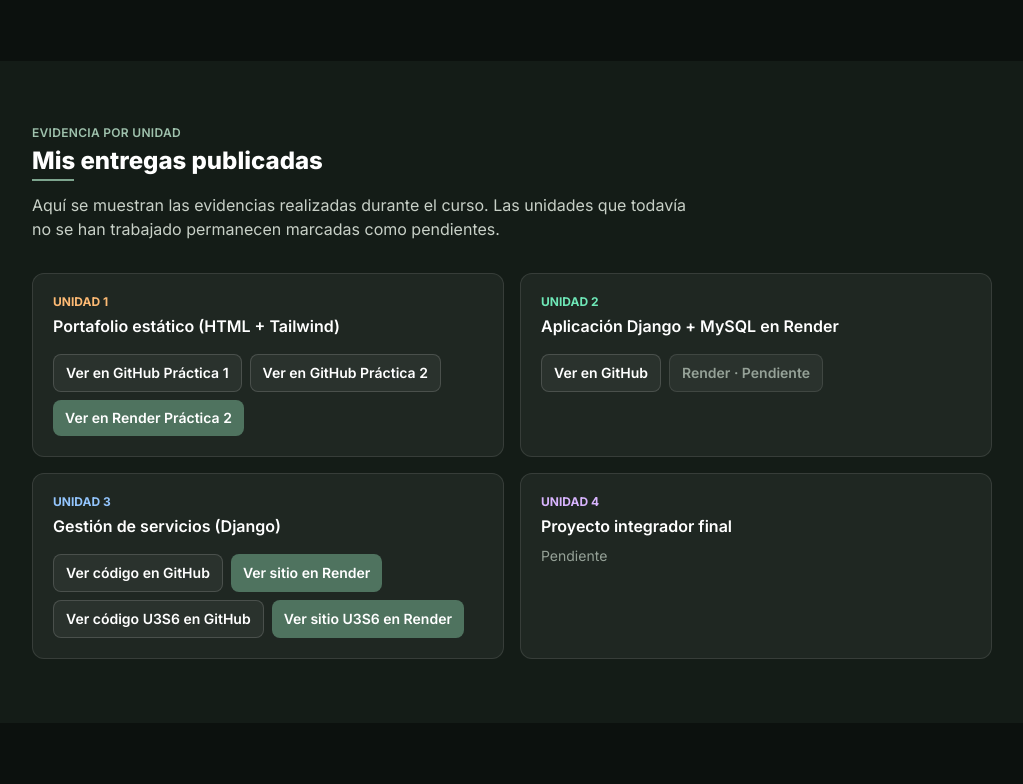
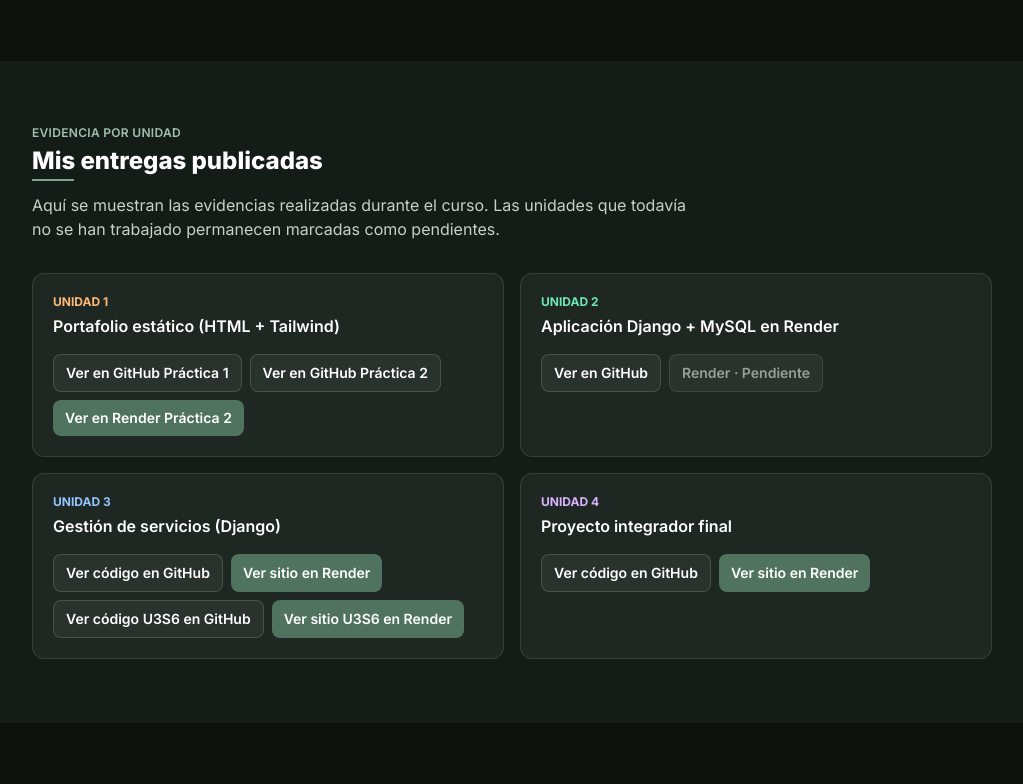
Before and after one commit to MannArvizuMartinOsiel/Portafolio_MOMA, a plain HTML site: page portafolioMOMA.HTML in a window 1280 px wide. Shown: the part 1965-2749 px from the top of the page, without its empty margins (128-1151 px from the left). Drawn offline with nearby package versions, Linux system fonts and the light colour scheme.

Commit message:
Actualizar portafolio MOMA

```diff
--- a/portafolioMOMA.HTML
+++ b/portafolioMOMA.HTML
@@ -367,16 +367,14 @@
   </div>
 
   <div class="mt-6">
-    <!-- EDITA AQUI: pon la URL final de tu proyecto (la misma de la Unidad 4) -->
-    <a href="[URL-UNIDAD-4]" class="inline-flex items-center gap-2 rounded-lg bg-brand-600 hover:bg-brand-700 text-white font-semibold px-5 py-3 text-sm transition">
+    <a href="https://u4s7-mann-arvizu-martin-osiel.onrender.com" target="_blank" rel="noopener noreferrer" class="inline-flex items-center gap-2 rounded-lg bg-brand-600 hover:bg-brand-700 text-white font-semibold px-5 py-3 text-sm transition">
       <span data-es="Ver proyecto en vivo →" data-en="View live project →">Ver proyecto en vivo →</span>
     </a>
   </div>
 </section>
 
 <!-- ============================================================
-     EDITA AQUI: ENLACES DE ENTREGAS POR UNIDAD (4 enlaces)
-     Reemplaza cada [URL-UNIDAD-X] por la URL real de Render.
+     ENLACES DE ENTREGAS POR UNIDAD
      ============================================================ -->
 <section id="entregas" class="scroll-reveal bg-ink text-white">
   <div class="max-w-5xl mx-auto px-4 sm:px-6 lg:px-8 py-16">
@@ -415,7 +413,10 @@
       <li class="rounded-xl bg-white/5 border border-white/10 p-5 hover:bg-white/10 transition">
         <p class="text-xs font-bold text-purple-300 uppercase" data-es="Unidad 4" data-en="Unit 4">Unidad 4</p>
         <p class="font-semibold mt-1" data-es="Proyecto integrador final" data-en="Final capstone project">Proyecto integrador final</p>
-        <span class="text-sm text-slate-400 mt-2 inline-block" data-es="Pendiente" data-en="Pending">Pendiente</span>
+        <div class="mt-4 flex flex-wrap gap-2">
+          <a href="https://github.com/MannArvizuMartinOsiel/u4s7-Mann-Arvizu-Martin-Osiel" target="_blank" rel="noopener noreferrer" class="inline-flex items-center justify-center rounded-lg border border-white/15 bg-white/5 px-3 py-2 text-center text-sm font-semibold text-white transition hover:bg-white/10" data-es="Ver código en GitHub" data-en="View source on GitHub">Ver código en GitHub</a>
+          <a href="https://u4s7-mann-arvizu-martin-osiel.onrender.com" target="_blank" rel="noopener noreferrer" class="inline-flex items-center justify-center rounded-lg bg-brand-600 px-3 py-2 text-center text-sm font-semibold text-white transition hover:bg-brand-500" data-es="Ver sitio en Render" data-en="View live on Render">Ver sitio en Render</a>
+        </div>
       </li>
     </ul>
   </div>
```
